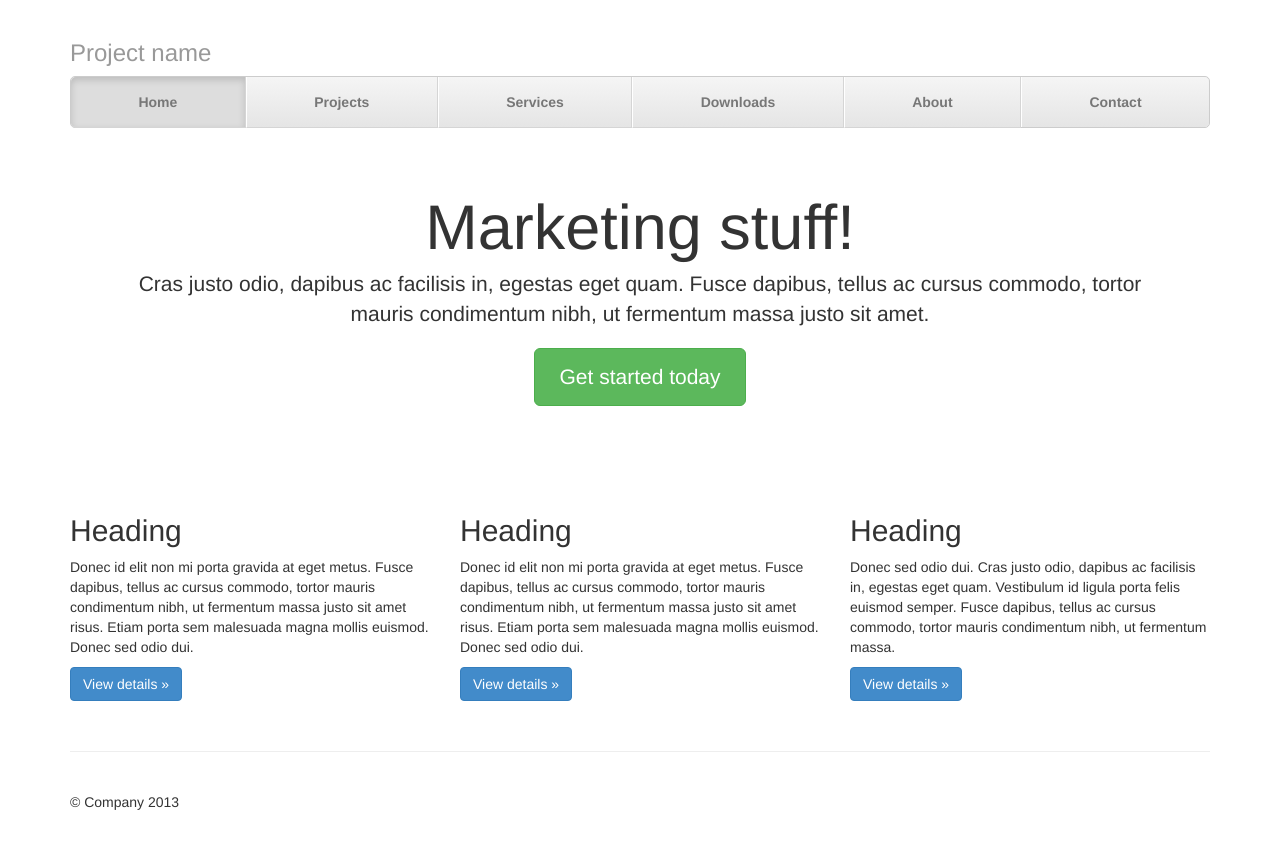
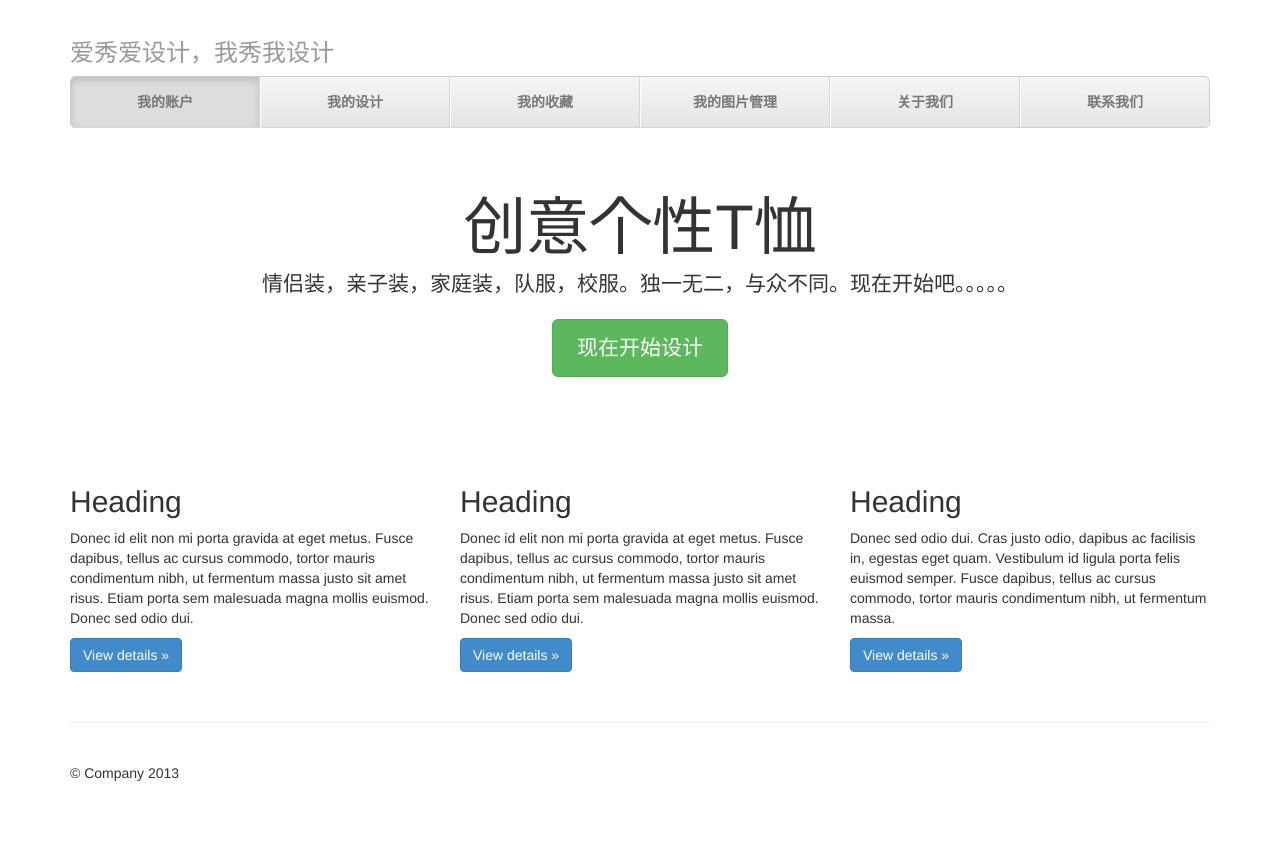
Before and after one commit to zzMOM/ishowidesign, a website: page index.html in a window 1280 px wide. Drawn offline with Linux system fonts and the light colour scheme; files that its build step writes are made by us from their sources.

Commit message:
update index.html

```diff
--- a/index.html
+++ b/index.html
@@ -5,15 +5,15 @@
     <meta name="viewport" content="width=device-width, initial-scale=1.0">
     <meta name="description" content="">
     <meta name="author" content="">
-    <link rel="shortcut icon" href="../../assets/ico/favicon.png">
+    <link rel="shortcut icon" href="img/shorcuticon.ico">
 
-    <title>Justified Nav Template for Bootstrap</title>
+    <title>我秀我设计</title>
 
     <!-- Bootstrap core CSS -->
-    <link href="../../dist/css/bootstrap.css" rel="stylesheet">
+    <link href="css/bootstrap.css" rel="stylesheet">
 
     <!-- Custom styles for this template -->
-    <link href="justified-nav.css" rel="stylesheet">
+    <link href="css/justified-nav.css" rel="stylesheet">
 
     <!-- HTML5 shim and Respond.js IE8 support of HTML5 elements and media queries -->
     <!--[if lt IE 9]>
@@ -27,22 +27,22 @@
     <div class="container">
 
       <div class="masthead">
-        <h3 class="text-muted">Project name</h3>
+        <h3 class="text-muted">爱秀爱设计，我秀我设计</h3>
         <ul class="nav nav-justified">
-          <li class="active"><a href="#">Home</a></li>
-          <li><a href="#">Projects</a></li>
-          <li><a href="#">Services</a></li>
-          <li><a href="#">Downloads</a></li>
-          <li><a href="#">About</a></li>
-          <li><a href="#">Contact</a></li>
+          <li class="active"><a href="#">我的账户</a></li>
+          <li><a href="#">我的设计</a></li>
+          <li><a href="#">我的收藏</a></li>
+          <li><a href="#">我的图片管理</a></li>
+          <li><a href="#">关于我们</a></li>
+          <li><a href="#">联系我们</a></li>
         </ul>
       </div>
 
       <!-- Jumbotron -->
       <div class="jumbotron">
-        <h1>Marketing stuff!</h1>
-        <p class="lead">Cras justo odio, dapibus ac facilisis in, egestas eget quam. Fusce dapibus, tellus ac cursus commodo, tortor mauris condimentum nibh, ut fermentum massa justo sit amet.</p>
-        <p><a class="btn btn-lg btn-success" href="#" role="button">Get started today</a></p>
+        <h1>创意个性T恤</h1>
+        <p class="lead">情侣装，亲子装，家庭装，队服，校服。独一无二，与众不同。现在开始吧。。。。。</p>
+        <p><a class="btn btn-lg btn-success" href="#" role="button">现在开始设计</a></p>
       </div>
 
       <!-- Example row of columns -->
```
